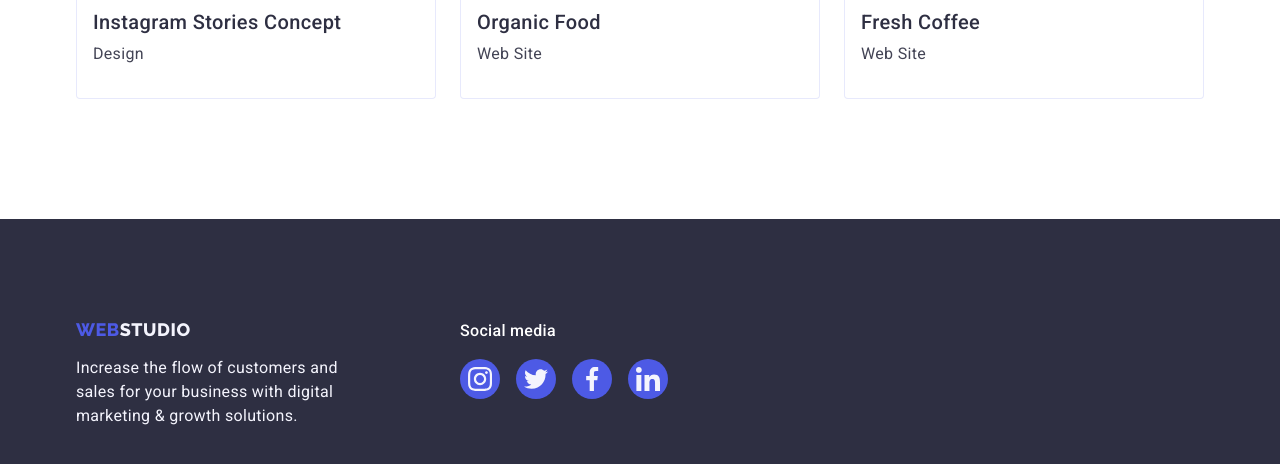
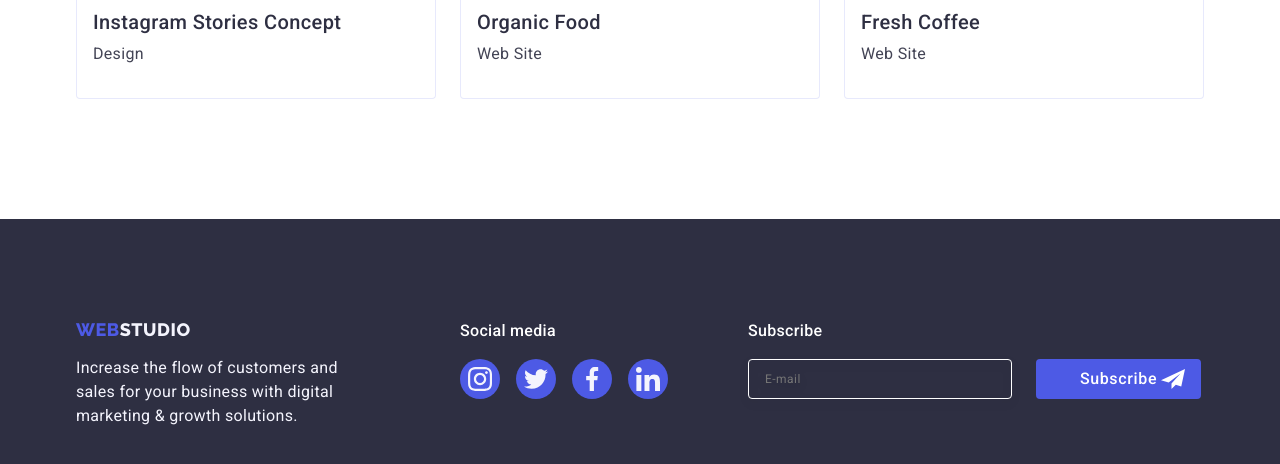
Before and after one commit to MarynaRV/goit-markup-hw-06, a plain HTML site: page portfolio.html in a window 1280 px wide. Shown: the part 1554-2018 px from the top of the page. Drawn offline with nearby package versions, Linux system fonts and the light colour scheme.

Commit message:
portfolio + footer (subscribe)

```diff
--- a/portfolio.html
+++ b/portfolio.html
@@ -281,6 +281,21 @@
             </li>
           </ul>
         </div>
+
+        <div class="footer-subscribe">
+          <p class="subscribe">Subscribe</p>
+          <form class="footer-form">
+            <label class="subscribe-form">
+              <input class="subscribe-input" type="email" name="email" placeholder="E-mail" />
+            </label>
+            <button class="button-subscribe" type="submit">
+              Subscribe
+              <svg class="footer-subscribe-icon" width="24" height="24" aria-label="icon-subscribe">
+                <use href="./images/icons.svg#icon-subscribe"></use>
+              </svg>
+            </button>
+          </form>
+        </div>
       </div>
     </footer>
   </body>
```
